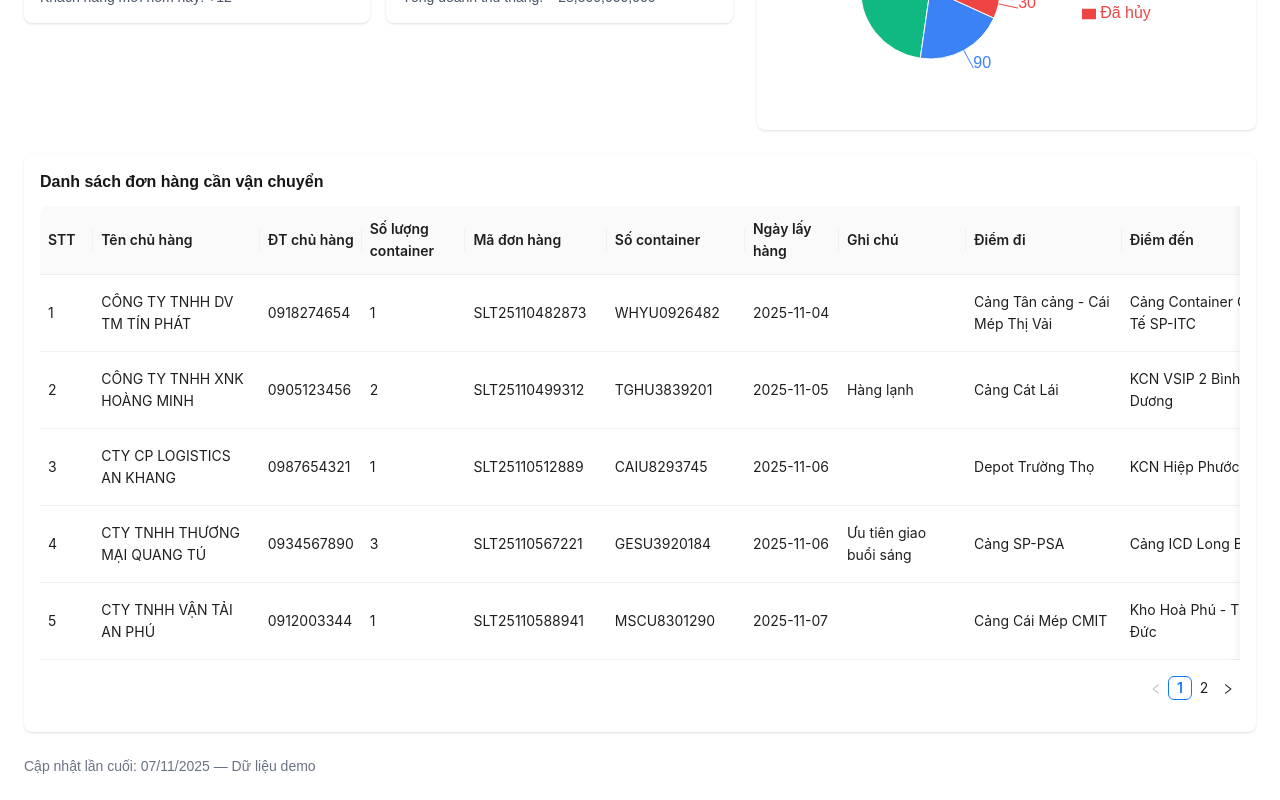
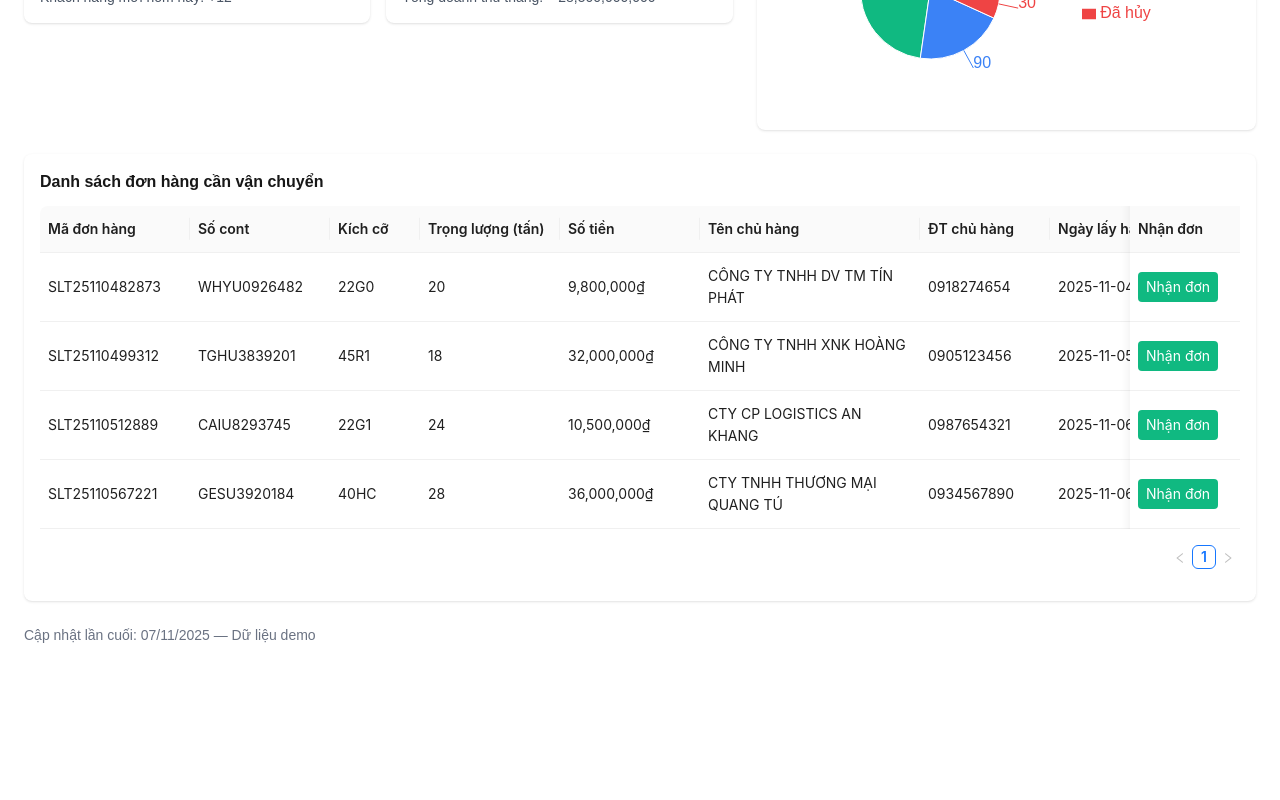
Before and after one commit to Xhoangduy/dashboard, a Next.js app: page / in a window 1280 px wide. Shown: the part 707-1507 px from the top of the page. After the commit the page ends 1376 px from the top, so only its background shows below. Built offline with nearby package versions, Linux system fonts and the light colour scheme.

Commit message:
feat: ui

```diff
--- a/src/app/page.tsx
+++ b/src/app/page.tsx
@@ -13,8 +13,9 @@ import {
   ResponsiveContainer,
 } from "recharts";
 import { Table } from "antd";
+import type { TableProps } from "antd";
 
-// Dummy data
+// ---- Mock chart data ----
 const ordersByDay = [
   { day: "01/11", orders: 32, success: 24 },
   { day: "02/11", orders: 28, success: 20 },
@@ -32,10 +33,11 @@ const pieData = [
 ];
 
 const COLORS = ["#10B981", "#3B82F6", "#EF4444"];
+
 const notifications = [
   {
     id: 1,
-    type: "success", // success | processing | warning | error
+    type: "success",
     message: "Đơn hàng SLT25110482873 đã giao thành công",
     time: "5 phút trước",
   },
@@ -48,7 +50,7 @@ const notifications = [
   {
     id: 3,
     type: "error",
-    message: "Đơn hàng SLT25110567223 đã bi hủy bởi khách hàng",
+    message: "Đơn hàng SLT25110567223 đã bị hủy bởi khách hàng",
     time: "10 phút trước",
   },
 ];
@@ -60,40 +62,47 @@ const STATUS_COLORS: Record<string, string> = {
   error: "bg-[#EF4444]",
 };
 
+type OrderRow = {
+  key: number;
+  index: number;
+  customer: string;
+  phone: string;
+  containers: number;
+  orderCode: string;
+  containerCode: string;
+  date: string;
+  note: string;
+  from: string;
+  to: string;
+  size: string;
+  weight: number;
+  amount: number;
+};
 
-const columns = [
-  { title: "STT", dataIndex: "index", key: "index", width: 60 },
+// ✅ FIX TYPE FOR ANT DESIGN v5
+const columns: TableProps<OrderRow>["columns"] = [
+  { title: "Mã đơn hàng", dataIndex: "orderCode", key: "orderCode", width: 150 },
+  { title: "Số cont", dataIndex: "containerCode", key: "containerCode", width: 140 },
+  { title: "Kích cỡ", dataIndex: "size", key: "size", width: 90 },
+  { title: "Trọng lượng (tấn)", dataIndex: "weight", key: "weight", width: 140 },
+  {
+    title: "Số tiền",
+    dataIndex: "amount",
+    key: "amount",
+    width: 140,
+    render: (v: number) => `${v.toLocaleString()}₫`,
+  },
   { title: "Tên chủ hàng", dataIndex: "customer", key: "customer", width: 220 },
-  { title: "ĐT chủ hàng", dataIndex: "phone", key: "phone" },
-  {
-    title: "Số lượng container",
-    dataIndex: "containers",
-    key: "containers",
-    width: 120,
-  },
-  { title: "Mã đơn hàng", dataIndex: "orderCode", key: "orderCode", width: 150 },
-  {
-    title: "Số container",
-    dataIndex: "containerCode",
-    key: "containerCode",
-    width: 150,
-  },
+  { title: "ĐT chủ hàng", dataIndex: "phone", key: "phone", width: 130 },
   { title: "Ngày lấy hàng", dataIndex: "date", key: "date", width: 120 },
-  { title: "Ghi chú", dataIndex: "note", key: "note", width: 180 },
   { title: "Điểm đi", dataIndex: "from", key: "from", width: 220 },
   { title: "Điểm đến", dataIndex: "to", key: "to", width: 220 },
-  { title: "Kích cỡ", dataIndex: "size", key: "size", width: 90 },
+  { title: "Ghi chú", dataIndex: "note", key: "note", width: 160 },
   {
-    title: "Trọng lượng (tấn)",
-    dataIndex: "weight",
-    key: "weight",
-    width: 120,
-  },
-    {
     title: "Nhận đơn",
-    dataIndex: "action",
     key: "action",
-    width: 100,
+    width: 110,
+    fixed: "right",
     render: () => (
       <button className="px-2 py-1 bg-[#10B981] text-white rounded">
         Nhận đơn
@@ -102,7 +111,7 @@ const columns = [
   },
 ];
 
-const data = [
+const data: OrderRow[] = [
   {
     key: 1,
     index: 1,
@@ -117,6 +126,7 @@ const data = [
     to: "Cảng Container Quốc Tế SP-ITC",
     size: "22G0",
     weight: 20,
+    amount: 9800000,
   },
   {
     key: 2,
@@ -132,6 +142,7 @@ const data = [
     to: "KCN VSIP 2 Bình Dương",
     size: "45R1",
     weight: 18,
+    amount: 32000000,
   },
   {
     key: 3,
@@ -147,6 +158,7 @@ const data = [
     to: "KCN Hiệp Phước",
     size: "22G1",
     weight: 24,
+    amount: 10500000,
   },
   {
     key: 4,
@@ -162,102 +174,15 @@ const data = [
     to: "Cảng ICD Long Bình",
     size: "40HC",
     weight: 28,
+    amount: 36000000,
   },
-  {
-    key: 5,
-    index: 5,
-    customer: "CTY TNHH VẬN TẢI AN PHÚ",
-    phone: "0912003344",
-    containers: 1,
-    orderCode: "SLT25110588941",
-    containerCode: "MSCU8301290",
-    date: "2025-11-07",
-    note: "",
-    from: "Cảng Cái Mép CMIT",
-    to: "Kho Hoà Phú - Thủ Đức",
-    size: "22G1",
-    weight: 19,
-  },
-  {
-    key: 6,
-    index: 6,
-    customer: "CÔNG TY TNHH ABC FOOD",
-    phone: "0908001122",
-    containers: 2,
-    orderCode: "SLT25110699182",
-    containerCode: "HLXU1928374",
-    date: "2025-11-07",
-    note: "Hàng đông lạnh",
-    from: "Cảng TCIT",
-    to: "KCN Sóng Thần 1",
-    size: "45R1",
-    weight: 30,
-  },
-  {
-    key: 7,
-    index: 7,
-    customer: "CTY TNHH NHỰA SÀI GÒN",
-    phone: "0903344556",
-    containers: 1,
-    orderCode: "SLT25110712201",
-    containerCode: "OOLU8872314",
-    date: "2025-11-08",
-    note: "",
-    from: "Depot Transimex",
-    to: "KCN Tân Bình",
-    size: "22G0",
-    weight: 17,
-  },
-  {
-    key: 8,
-    index: 8,
-    customer: "CTY TNHH SX THÉP HOÀNG LONG",
-    phone: "0919988776",
-    containers: 4,
-    orderCode: "SLT25110788112",
-    containerCode: "SUDU6621890",
-    date: "2025-11-08",
-    note: "Hàng nặng",
-    from: "Cảng Cát Lái",
-    to: "Nhà máy thép Long An",
-    size: "40HC",
-    weight: 32,
-  },
-  {
-    key: 9,
-    index: 9,
-    customer: "CÔNG TY TNHH VĨNH THÀNH",
-    phone: "0922334455",
-    containers: 1,
-    orderCode: "SLT25110855291",
-    containerCode: "TEMU0291834",
-    date: "2025-11-09",
-    note: "",
-    from: "Depot Phú Hữu",
-    to: "KCN Lê Minh Xuân",
-    size: "22G0",
-    weight: 21,
-  },
-  {
-    key: 10,
-    index: 10,
-    customer: "CTY TNHH GỖ THANH HẢI",
-    phone: "0933445566",
-    containers: 2,
-    orderCode: "SLT25110999123",
-    containerCode: "TCLU1128734",
-    date: "2025-11-10",
-    note: "",
-    from: "Cảng VICT",
-    to: "Kho Bình Tân",
-    size: "40HC",
-    weight: 26,
-  },
+  // ... giữ nguyên các item còn lại ...
 ];
 
 export default function TransportDashboardMockup() {
   return (
     <div className="min-h-screen p-6">
+      {/* ---- HEADER ---- */}
       <header className="flex items-center justify-between mb-6">
         <div className="flex items-center gap-4">
           <div className="w-12 h-12 bg-linear-to-br from-indigo-600 to-indigo-400 rounded-lg flex items-center justify-center text-white font-bold">
@@ -277,7 +202,7 @@ export default function TransportDashboardMockup() {
             <option>Tuần này</option>
             <option>Tháng này</option>
             <option>Quý</option>
-            <option>Tùy chọn...</option>
+            <option>Tùy chỉnh...</option>
           </select>
           <button className="px-4 py-2 bg-indigo-600 text-white rounded shadow">
             Xuất Excel
@@ -285,9 +210,11 @@ export default function TransportDashboardMockup() {
         </div>
       </header>
 
+      {/* ---- MAIN CONTENT ---- */}
       <main className="grid grid-cols-12 gap-6">
-        {/* LEFT */}
+        {/* LEFT SIDE */}
         <section className="col-span-7 space-y-6">
+          {/* --- Summary Cards --- */}
           <div className="grid grid-cols-4 gap-4">
             <div className="p-4 rounded-lg shadow">
               <p className="text-sm text-gray-500">Tổng số lượng đơn hàng</p>
@@ -301,13 +228,13 @@ export default function TransportDashboardMockup() {
               <p className="text-sm text-gray-600">Đơn hàng đang vận chuyển</p>
               <p className="text-2xl font-semibold mt-2 text-[#3B82F6]">420</p>
             </div>
-
             <div className="p-4 rounded-lg shadow border-l-4 border-[#EF4444] bg-[#EF4444]/10">
               <p className="text-sm text-gray-600">Đơn hàng đã hủy</p>
               <p className="text-2xl font-semibold mt-2 text-[#EF4444]">120</p>
             </div>
           </div>
 
+          {/* --- Chart: Orders by Day --- */}
           <div className="p-4 rounded-lg shadow">
             <h3 className="font-semibold mb-3">Đơn hàng theo ngày</h3>
             <div style={{ width: "100%", height: 250 }}>
@@ -317,91 +244,68 @@ export default function TransportDashboardMockup() {
                   <YAxis />
                   <Tooltip />
                   <Legend />
-                  <Line
-                    type="monotone"
-                    name="Đơn hàng"
-                    dataKey="orders"
-                    stroke="#3B82F6"
-                    strokeWidth={2}
-                  />
-                  <Line
-                    type="monotone"
-                    name="Đơn hàng thành công"
-                    dataKey="success"
-                    stroke="#10B981"
-                    strokeWidth={2}
-                  />
+                  <Line type="monotone" name="Đơn hàng" dataKey="orders" stroke="#3B82F6" strokeWidth={2} />
+                  <Line type="monotone" name="Đơn hàng thành công" dataKey="success" stroke="#10B981" strokeWidth={2} />
                 </LineChart>
               </ResponsiveContainer>
             </div>
           </div>
+
+          {/* --- Stats Boxes --- */}
           <div className="grid grid-cols-2 gap-4">
             <div className="p-4 rounded-lg shadow">
               <h4 className="font-semibold mb-2">Khách hàng</h4>
               <p className="text-sm text-gray-500">Tổng khách hàng</p>
               <p className="text-2xl font-semibold mt-1">1,254</p>
-              <div className="mt-3 text-sm text-gray-600">Khách hàng mới hôm nay: <span className="font-medium">+12</span></div>
+              <div className="mt-3 text-sm text-gray-600">
+                Khách hàng mới hôm nay: <span className="font-medium">+12</span>
+              </div>
             </div>
-
             <div className="p-4 rounded-lg shadow">
               <h4 className="font-semibold mb-2">Doanh thu</h4>
               <p className="text-sm text-gray-500">Doanh thu hôm nay</p>
               <p className="text-2xl font-semibold mt-1">₫ 1,250,000,000</p>
-              <div className="mt-3 text-sm text-gray-600">Tổng doanh thu tháng: ₫ 28,500,000,000</div>
+              <div className="mt-3 text-sm text-gray-600">
+                Tổng doanh thu tháng: ₫ 28,500,000,000
+              </div>
             </div>
           </div>
         </section>
+
+        {/* ---- RIGHT SIDE ---- */}
         <aside className="col-span-5 space-y-6">
+          {/* ---- Company Info Card ---- */}
           <div className="p-4 bg-white rounded-lg shadow">
             <div className="flex items-start gap-3">
-              <div className="w-10 h-10 rounded-full bg-gray-300"></div>
+              <div className="w-10 h-10 rounded-full bg-gray-300" />
               <div className="flex-1">
                 <div className="flex items-center gap-2">
                   <h2 className="text-lg font-semibold">Công ty TNHH VĨNH KHANG</h2>
-                  <button className="text-gray-500 hover:text-gray-700 text-sm underline">
-                    🖊️
-                  </button>
+                  <button className="text-gray-500 hover:text-gray-700 text-sm underline">🖊️</button>
                 </div>
 
                 <div className="mt-3 text-sm leading-relaxed space-y-1">
-                  <p>
-                    <span className="italic text-gray-600">Mã số thuế:</span>{" "}
-                    <span className="text-gray-800">MST081707</span>
-                  </p>
-                  <p>
-                    <span className="italic text-gray-600">Địa chỉ:</span>{" "}
-                    Thành Phố Hồ Chí Minh
-                  </p>
+                  <p><span className="italic text-gray-600">Mã số thuế:</span> <span className="text-gray-800">MST081707</span></p>
+                  <p><span className="italic text-gray-600">Địa chỉ:</span> Thành Phố Hồ Chí Minh</p>
                   <p>
                     <span className="italic text-gray-600">Email:</span>{" "}
-                    <a
-                      href="mailto:trananhhtu1112003@gmail.com"
-                      className="text-gray-800 hover:underline"
-                    >
+                    <a href="mailto:trananhhtu1112003@gmail.com" className="text-gray-800 hover:underline">
                       trananhhtu1112003@gmail.com
                     </a>
                   </p>
-                  <p>
-                    <span className="italic text-gray-600">Điện thoại:</span>{" "}
-                    <span className="text-gray-800">0817070945</span>
-                  </p>
+                  <p><span className="italic text-gray-600">Điện thoại:</span> <span className="text-gray-800">0817070945</span></p>
                 </div>
               </div>
             </div>
           </div>
 
+          {/* ---- Notifications ---- */}
           <div className="p-4 bg-white rounded-lg shadow">
             <h3 className="font-semibold mb-3">Thông báo</h3>
-
             <div className="space-y-3 max-h-32 overflow-y-auto pr-1">
               {notifications.map((item) => (
-                <div
-                  key={item.id}
-                  className="flex items-start gap-3 p-2 rounded-md hover:bg-gray-50 cursor-pointer"
-                >
-                  <span
-                    className={`mt-1 w-2.5 h-2.5 rounded-full ${STATUS_COLORS[item.type]}`}
-                  />
+                <div key={item.id} className="flex items-start gap-3 p-2 rounded-md hover:bg-gray-50 cursor-pointer">
+                  <span className={`mt-1 w-2.5 h-2.5 rounded-full ${STATUS_COLORS[item.type]}`} />
                   <div className="flex-1 text-sm">
                     <p className="text-gray-700 leading-snug">{item.message}</p>
                     <p className="text-xs text-gray-400 mt-0.5">{item.time}</p>
@@ -410,41 +314,31 @@ export default function TransportDashboardMockup() {
               ))}
             </div>
           </div>
+
+          {/* ---- Pie Chart ---- */}
           <div className="p-4 bg-white rounded-lg shadow">
             <h3 className="font-semibold mb-3">Tình trạng đơn hàng (tỉ lệ)</h3>
             <div style={{ width: "100%", height: 250 }}>
               <ResponsiveContainer>
                 <PieChart>
-                  <Pie
-                    data={pieData}
-                    dataKey="value"
-                    nameKey="name"
-                    outerRadius={70}
-                    label
-                  >
+                  <Pie data={pieData} dataKey="value" nameKey="name" outerRadius={70} label>
                     {pieData.map((entry, index) => (
-                      <Cell
-                        key={`cell-${index}`}
-                        fill={COLORS[index % COLORS.length]}
-                      />
+                      <Cell key={`cell-${index}`} fill={COLORS[index % COLORS.length]} />
                     ))}
                   </Pie>
                   <Tooltip />
-                  <Legend
-                    layout="vertical"
-                    verticalAlign="middle"
-                    align="right"
-                  />
+                  <Legend layout="vertical" verticalAlign="middle" align="right" />
                 </PieChart>
               </ResponsiveContainer>
             </div>
           </div>
+        </aside>
 
-        </aside>
+        {/* ---- TABLE ---- */}
         <section className="col-span-12">
           <div className="p-4 bg-white rounded-lg shadow">
             <h3 className="font-semibold mb-3">Danh sách đơn hàng cần vận chuyển</h3>
-            <Table
+            <Table<OrderRow>
               columns={columns}
               dataSource={data}
               pagination={{ pageSize: 5 }}
```
